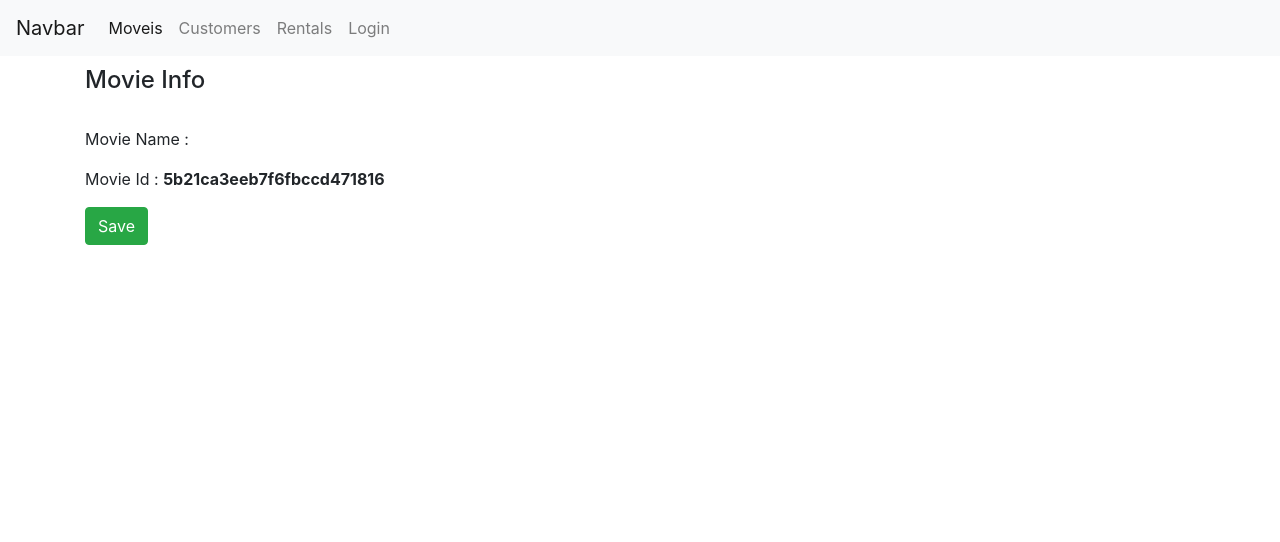
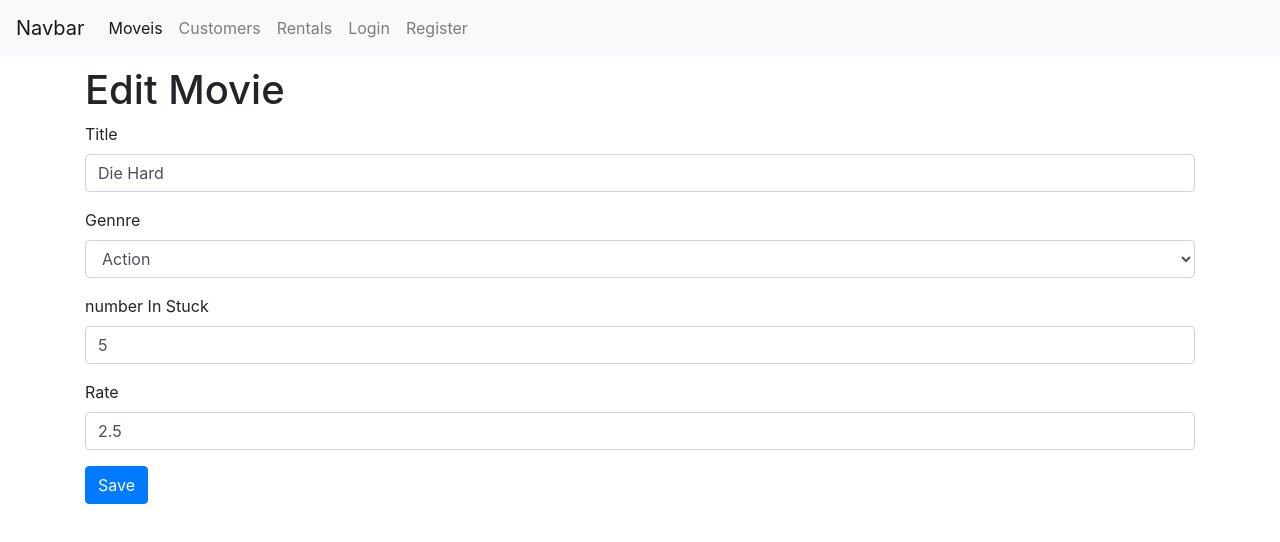
Before and after one commit to hoseindig/react-grid, a React (Create React App) app: page /movieInfo/5b21ca3eeb7f6fbccd471816 in a window 1280 px wide. Shown: the top 542 px of the page. Built offline with nearby package versions, Linux system fonts and the light colour scheme.

Commit message:
clean up

```diff
--- a/package.json
+++ b/package.json
@@ -15,6 +15,7 @@
     "react-dom": "^17.0.2",
     "react-router-dom": "^4.3.1",
     "react-scripts": "4.0.3",
+    "uuid": "^8.3.2",
     "web-vitals": "^1.0.1"
   },
   "scripts": {
--- a/src/components/input.jsx
+++ b/src/components/input.jsx
@@ -1,27 +1,17 @@
 import React from "react";
-function info(type) {
-  if (type === "email") return "We'll never share your email with anyone else.";
-}
-const Input = ({ name, label, value, onChange, type,error }) => {
-  if (!type) type = "text";
+const Input = ({ name, label,error, ...rest }) => {
   return (
     <div className="form-group">
       <label htmlFor={name}>{label}</label>
       <input
+        {...rest}
         name={name}
-        value={value}
-        onChange={onChange}
-        type={type}
         className="form-control"
         id={name}
         aria-describedby="emailHelp"
         placeholder={"Enter " + label}
       />
       {error && <div className="alert alert-danger">{error}</div>}
-      <small id="emailHelp" className="form-text text-muted">
-        {info(type)}
-        {/* We'll never share your email with anyone else. */}
-      </small>
     </div>
   );
 };
--- a/src/components/loginForm.jsx
+++ b/src/components/loginForm.jsx
@@ -1,13 +1,13 @@
 import React from "react";
-import Input from "./input";
 import Joi from "joi-browser";
+import Form from "./form";
 
-class LoginForm extends React.Component {
+class LoginForm extends Form {
   username = React.createRef();
   password = React.createRef();
 
   state = {
-    account: {
+    data: {
       username: "",
       password: "",
     },
@@ -19,72 +19,19 @@ class LoginForm extends React.Component {
     password: Joi.string().required().label("کلمه عبور"),
   };
 
-  validateProperty = ({ name, value }) => {
-    const obj = { [name]: value };
-    const schema = { [name]: this.schema[name] };
-
-    let { error } = Joi.validate(obj, schema);
-    return !error ? null : error.details[0].message;
-  };
-
-  validate = () => {
-    const option = { abortEarly: false };
-    const result = Joi.validate(this.state.account, this.schema, option);
-
-    if (!result || !result.error) return null;
-    // debugger;
-    const errors = {}; //this.state.error
-    const { details } = result.error;
-
-    for (let item of details) errors[item.path[0]] = item.message;
-
-    console.log(errors);
-
-    return Object.keys(errors).length === 0 ? null : errors;
-  };
-
-  handleChange = ({ currentTarget: input }) => {
-    const account = { ...this.state.account };
-    account[input.name] = input.value;
-    this.setState({ account });
-    // debugger
-    const errors = { ...this.state.errors };
-    errors[input.name] = this.validateProperty(input);
-    this.setState({ errors: errors ? errors : {} });
-  };
-
-  handleSubmit = (e) => {
-    e.preventDefault();
-    console.log("handleSubmit");
-
-    // do more
-    const errors = this.validate();
-    this.setState({ errors: errors ? errors : {} });
-    console.log(errors);
-    if (errors) return;
+  doSubmit = () => {
+    // call server
+    console.log("doSubmit");
   };
 
   render() {
-    const { account, errors } = this.state;
+    // const { data, errors } = this.state;
     return (
       <div>
         <h1>Login</h1>
         <form onSubmit={this.handleSubmit}>
-          <Input
-            name="username"
-            label="UserName"
-            value={account.username}
-            onChange={this.handleChange}
-            error={errors.username}
-          />
-          <Input
-            name="password"
-            type="password"
-            label="Password"
-            value={account.password}
-            onChange={this.handleChange}
-            error={errors.password}
-          />
+          {this.renderInpurt("username", "UserName")}
+          {this.renderInpurt("password", "Password", "password")}
 
           <div className="form-check">
             <input
@@ -96,13 +43,7 @@ class LoginForm extends React.Component {
               Check me out
             </label>
           </div>
-          <button
-            disabled={this.validate()}
-            type="submit"
-            className="btn btn-primary"
-          >
-            Submit
-          </button>
+          {this.renderButton("login")}
         </form>
       </div>
     );
--- a/src/components/moveies.jsx
+++ b/src/components/moveies.jsx
@@ -13,7 +13,28 @@ class Movies extends React.Component {
     filterd: getMovies(),
     activePage: 1,
     theads: ["Title", "Genre", "Stock", "Rate", "Like"],
+    passParams: {},
   };
+
+  componentDidMount() {
+    if (this.props.location.movie) {
+      // debugger;
+
+      const movie = this.props.location.movie;
+
+      let movies = this.state.movies;
+
+      let index = movies.findIndex((m) => m._id === movie._id);
+      //update
+      if (index !== -1) movies[index] = movie;
+      else movies.push(this.props.location.movie);
+
+      console.log("get movie", movie, index);
+
+      this.setState({ movies });
+    }
+  }
+
   handelDelete = (id) => {
     console.log("%chandelDelete : ", "background:red", id);
     let filterd = this.state.filterd.filter((m) => m._id !== id);
--- a/src/components/myTable.jsx
+++ b/src/components/myTable.jsx
@@ -8,7 +8,15 @@ import { Link } from "react-router-dom";
 
 class MyTable extends React.Component {
   columns = [
-    { path: "title", label: "Title" ,content:(item) => <Link to={'/movieInfo/'+item._id}>{item.title}</Link> },
+    {
+      path: "title",
+      label: "Title",
+      content: (item) => (
+        <Link params={{ selected: item }} to={"/movieInfo/" + item._id}>
+          {item.title}
+        </Link>
+      ),
+    },
     { path: "genre.name", label: "Genre" },
     { path: "numberInStock", label: "numberInStock" },
     { path: "dailyRentalRate", label: "Rate" },
@@ -31,12 +39,19 @@ class MyTable extends React.Component {
     },
   ];
 
+  newMovie = () => {
+    this.props.history.push("/newMovie");
+  };
+
   render() {
     const { handelLike, handelDelete, onSort, pagedList, sortColumn } =
       this.props;
 
     return (
       <React.Fragment>
+        <Link to="/movies/new" className="btn btn-success m-2">
+          New Movie
+        </Link>
         <Grid
           sortColumn={sortColumn}
           columns={this.columns}
--- a/src/components/navBar.jsx
+++ b/src/components/navBar.jsx
@@ -47,6 +47,13 @@ const NavBar = () => {
           >
             Login
           </NavLink>
+          <NavLink
+            activeClassName="selectedLink"
+            className="nav-item nav-link"
+            to="/register"
+          >
+            Register
+          </NavLink>
         </div>
       </div>
     </nav>
--- /dev/null
+++ b/src/components/newMovie.jsx
@@ -0,0 +1,76 @@
+import React from "react";
+import Form from "./form";
+import Joi from "joi-browser";
+import { v4 as uuidv4 } from "uuid";
+import { getGenres } from "../services/fakeGenreService";
+class NewMovie extends Form {
+  state = {
+    data: {
+      title: "",
+      genre: "",
+      numberInStock: "",
+      dailyRentalRate: "",
+    },
+    genreList: getGenres(),
+    errors: {},
+  };
+
+  schema = {
+    title: Joi.string().required().label("عنوان"),
+    genre: Joi.string().required().label("ژانر"),
+    numberInStock: Joi.number()
+      .min(1)
+      .max(1000)
+      .positive()
+      .required()
+      .label("تعداد"),
+    dailyRentalRate: Joi.number()
+      .min(0)
+      .max(10)
+      .positive()
+      .required()
+      .label("امتیاز"),
+  };
+
+  doSubmit = () => {
+    console.log("doSubmit");
+    const { data } = this.state;
+    data._id = uuidv4();
+    this.props.history.push({ pathname: "/moveies", movie: data });
+  };
+  render() {
+    return (
+      <div>
+        <h1>New Movie </h1>
+        <form onSubmit={this.handleSubmit}>
+          {this.renderInpurt("title", "Title")}
+          {/* {this.renderInpurt("genre", "Gennre")} */}
+
+          <div className="form-group">
+            <label>Gennre {this.state.data.genre}</label>
+            <select
+              value={this.state.data.genre}
+              className="form-control"
+              name="genre"
+              onChange={this.handleChange}
+            >
+              {this.state.genreList.map((item) => {
+                return (
+                  <option key={item._id} value={item.name}>
+                    {item.name}
+                  </option>
+                );
+              })}
+            </select>
+          </div>
+          {this.renderInpurt("numberInStock", "number In Stuck")}
+          {this.renderInpurt("dailyRentalRate", "Rate")}
+
+          {this.renderButton("Save")}
+        </form>
+      </div>
+    );
+  }
+}
+
+export default NewMovie;
--- /dev/null
+++ b/src/components/register.jsx
@@ -0,0 +1,34 @@
+import React from "react";
+import Joi from "joi-browser";
+import Form from "./form";
+class Register extends Form {
+  state = {
+    data: {
+      username: "",
+      password: "",
+    },
+    errors: {},
+  };
+
+  schema = {
+    username: Joi.string().required().email().label("نام کاربری"),
+    password: Joi.string().min(5).required().label("کلمه عبور"),
+    name: Joi.string().required().label("نام"),
+  };
+  render() {
+    return (
+      <div>
+        <h1>Register</h1>
+        <form onSubmit={this.handleSubmit}>
+          {this.renderInpurt("username", "UserName")}
+          {this.renderInpurt("password", "Password", "password")}
+          {this.renderInpurt("name", "Name")}
+
+          {this.renderButton("Register")}
+        </form>
+      </div>
+    );
+  }
+}
+
+export default Register;
--- a/src/components/table/movieInfo.jsx
+++ b/src/components/table/movieInfo.jsx
@@ -1,22 +1,113 @@
-import React  from "react";
-class MovieInfo extends React.Component {
+import React from "react";
+import { getMovies,saveMovie } from "../../services/fakeMovieService";
+import { getGenres } from "../../services/fakeGenreService";
+import Joi from "joi-browser";
+
+import Form from "../form";
+
+class MovieInfo extends Form {
+  state = {
+    movieList: [],
+    movieSelected: {},
+    data: {
+      _id: "",
+      genreId: "",
+      numberInStock: "",
+      dailyRentalRate: "",
+    },
+    genres: [],
+    errors: {},
+  };
+  schema = {
+    _id: Joi.string(),
+    genreId: Joi.string(),
+    title: Joi.string().required().label("عنوان"),
+    genre: {
+      name: Joi.string(),
+      _id: Joi.string(),
+    },
+    liked: Joi.boolean(),
+    publishDate: Joi.string(),
+    numberInStock: Joi.number()
+      .min(1)
+      .max(1000)
+      .positive()
+      .required()
+      .label("تعداد"),
+    dailyRentalRate: Joi.number()
+      .min(0)
+      .max(10)
+      .positive()
+      .required()
+      .label("امتیاز"),
+  };
+
   handleSave = () => {
     this.props.history.push("/moveies");
   };
+
+  handleChangeGenre = ({ currentTarget: input }) => {
+    // debugger
+    const data = { ...this.state.data };
+    const { genres } = this.state;
+    data[input.name] = input.value;
+    data.genre.name = genres.find((g) => g._id === input.value).name;
+
+    this.setState({ data });
+  };
+
+  doSubmit = () => {
+    console.log("doSubmit");
+    const { data } = this.state;
+    data.genre._id = data.genreId;
+    saveMovie(data)
+    this.props.history.push({ pathname: "/moveies", movie: data });
+
+  };
+
+  findMovie = (movies, id) => {
+    const find = movies.filter((m) => m._id === id);
+    const itemFind = find[0];
+    // debugger;
+    if (itemFind) {
+      console.log("findMoviei", itemFind);
+      return itemFind;
+    } else this.props.history.push("/moveies");
+  };
+  componentDidMount() {
+    const movies = getMovies();
+    const genres = getGenres();
+    this.setState({ movieList: movies, genres });
+
+    let data = this.findMovie(movies, this.props.match.params.id);
+    // debugger
+    data.genreId = data.genre._id;
+    if (data) this.setState({ data });
+  }
+
+  handleSubmit = () => {
+    this.doSubmit();
+  };
+
   render() {
-    const { match } = this.props;
     return (
       <div>
-        <h4>Movie Info</h4>
-        <br />
+        <h1>Edit Movie </h1>
+        <form onSubmit={this.handleSubmit}>
+          {this.renderInput("title", "Title")}
+          {this.renderCombo(
+            "Gennre",
+            "genreId",
+            this.state.data.genreId,
+            this.handleChangeGenre,
+            this.state.genres
+          )}
 
-        <p>Movie Name : {match.params.name}</p>
-        <p>
-          Movie Id : <b>{match.params.id}</b>{" "}
-        </p>
-        <button className="btn btn-success" onClick={this.handleSave}>
-          Save
-        </button>
+          {this.renderInput("numberInStock", "number In Stuck")}
+          {this.renderInput("dailyRentalRate", "Rate")}
+
+          {this.renderButton("Save")}
+        </form>
       </div>
     );
   }
```
Also changed, not shown: src/App.js (+6 -4 lines), src/components/list.jsx (+25 -4 lines), src/components/searchBox.jsx (added, +15 -0 lines), 1 other file (tests, documents, lock files or other folders).
